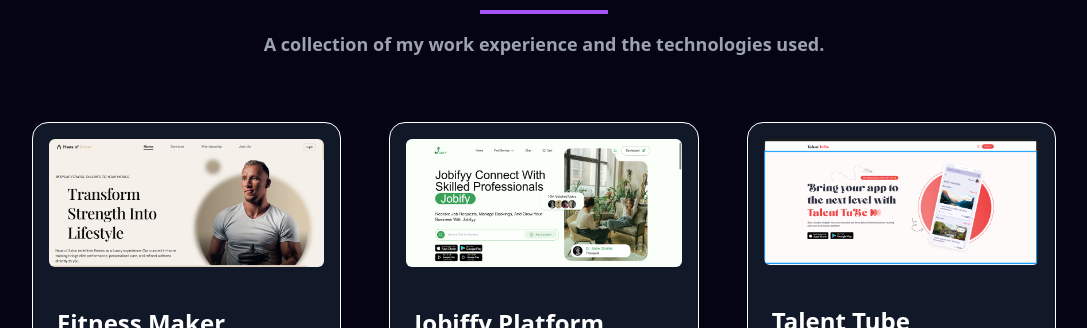
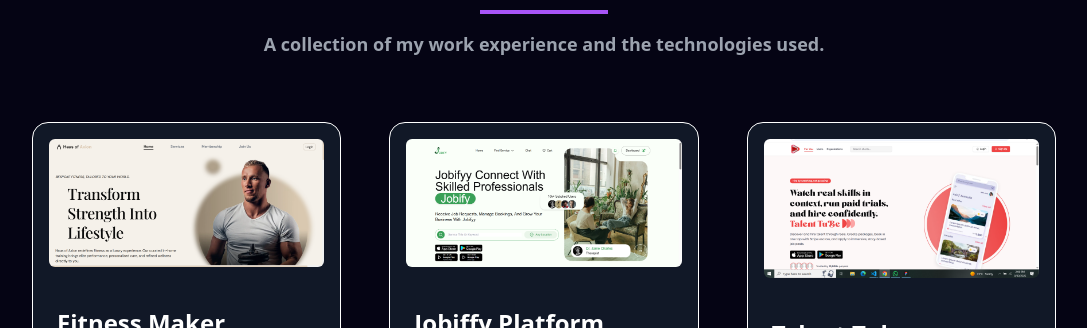
Before and after one commit to sunnykhan12345/sanaullah-portfolio, a Next.js app: page / in a window 1280 px wide. Shown: the part 2960-3288 px from the top of the page, without its empty margins (96-1183 px from the left). Built offline with nearby package versions, Linux system fonts and the light colour scheme; a web font is replaced by a local one.

Commit message:
added talent tube pic

```diff
--- a/src/app/components/Project.js
+++ b/src/app/components/Project.js
@@ -23,7 +23,7 @@
   },
   {
     id: 2,
-    img: "/images/talentt.png",
+    img: "/images/tal.png",
     title: "Talent Tube",
     des: "Talent Tube is a video-based hiring platform where employers discover talent through skill reels. It supports paid trials, story-driven job posts, and one-tap bookings with Stripe escrow for a more confident hiring experience..",
     projectPath: "https://tt.mlxsoft.com/",
```
Also changed, not shown: public/images/tal.PNG (added).
